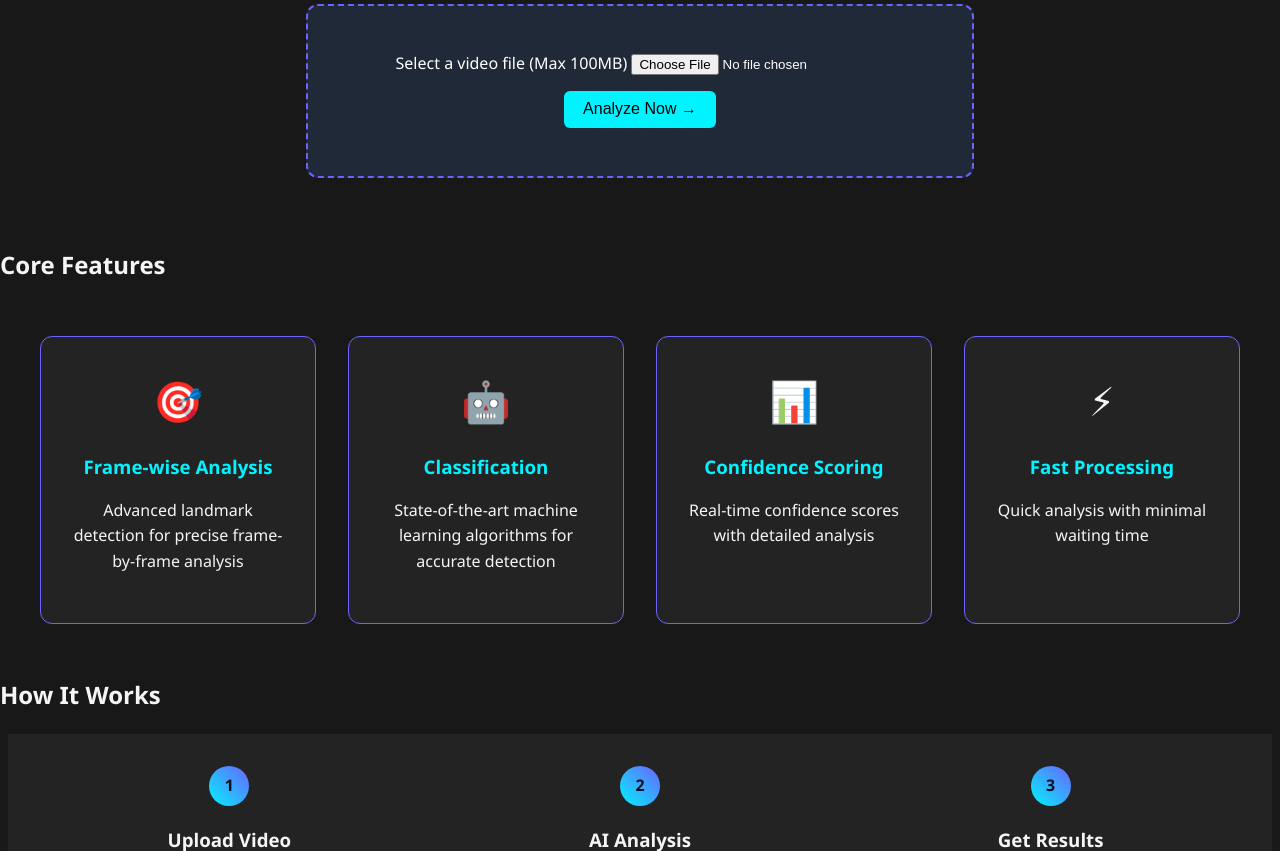
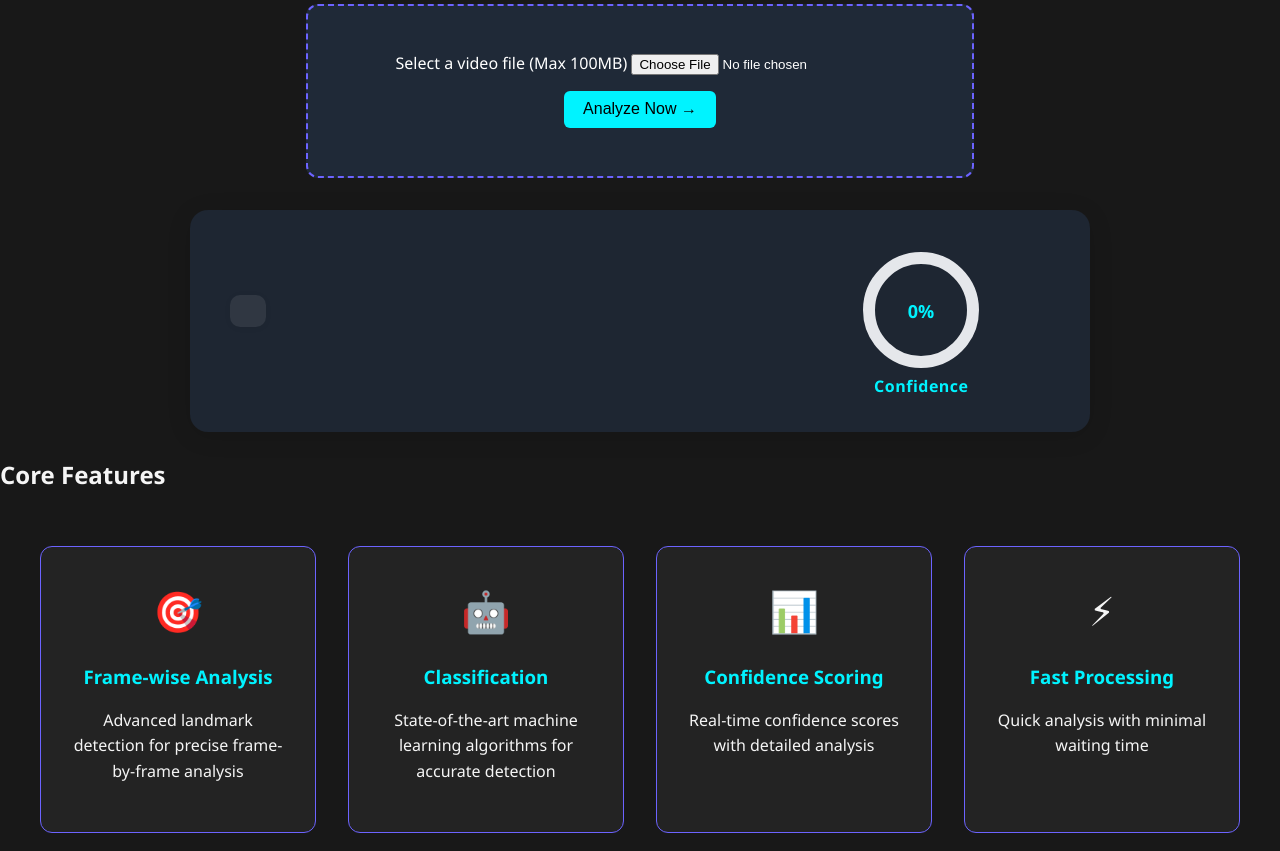
Before and after one commit to Rohankashid/Deepfake-Detection, a Flask app: page / in a window 1280 px wide. Shown: the part 419-1270 px from the top of the page. Run offline with Flask 2, Linux system fonts and the light colour scheme; parts of the project's set-up code (start-up, migrations or seed data) failed here and were passed over; some libraries are stand-ins or nearby versions.

Commit message:
Add confidence gauge display and styling to results section

```diff
--- a/static/css/styles.css
+++ b/static/css/styles.css
@@ -164,6 +164,98 @@
     font-weight: bold;
     margin-bottom: 16px;
     color: white;
+}
+
+.result-summary {
+    display: flex;
+    flex-direction: column;
+    align-items: center;
+    background: rgba(31, 41, 55, 0.85);
+    border-radius: 18px;
+    box-shadow: 0 4px 24px rgba(0,0,0,0.12);
+    padding: 32px 24px 24px 24px;
+    margin-bottom: 24px;
+    max-width: 480px;
+    margin-left: auto;
+    margin-right: auto;
+}
+
+.horizontal-result-summary {
+    display: flex;
+    flex-direction: row;
+    align-items: flex-start;
+    justify-content: center;
+    background: rgba(31, 41, 55, 0.85);
+    border-radius: 18px;
+    box-shadow: 0 4px 24px rgba(0,0,0,0.12);
+    padding: 40px 40px 32px 40px;
+    margin-bottom: 24px;
+    max-width: 820px;
+    margin-left: auto;
+    margin-right: auto;
+    gap: 48px;
+}
+
+.result-left {
+    flex: 2;
+    display: flex;
+    flex-direction: column;
+    align-items: flex-start;
+    min-width: 0;
+}
+
+.result-right {
+    flex: 1;
+    display: flex;
+    flex-direction: column;
+    align-items: center;
+    justify-content: flex-start;
+    min-width: 140px;
+}
+
+#confidenceGaugeContainer {
+    display: flex;
+    flex-direction: column;
+    align-items: center;
+    justify-content: center;
+    margin-bottom: 0;
+}
+
+.confidence-label {
+    text-align: center;
+    color: var(--primary, #00f3ff);
+    font-weight: 600;
+    margin-top: 4px;
+    font-size: 1rem;
+    letter-spacing: 0.5px;
+}
+
+#analysis-result {
+    font-size: 1.5rem;
+    font-weight: 700;
+    color: var(--primary, #00f3ff);
+    letter-spacing: 0.5px;
+    background: linear-gradient(90deg, var(--primary, #00f3ff), var(--secondary, #6c63ff));
+    -webkit-background-clip: text;
+    -webkit-text-fill-color: transparent;
+    text-fill-color: transparent;
+    text-align: left;
+    min-height: 2.2rem;
+    margin-bottom: 10px;
+}
+
+.justification-text {
+    background: rgba(255,255,255,0.08);
+    border-radius: 10px;
+    padding: 16px 18px;
+    color: #fff !important;         /* <-- Always white */
+    font-size: 1.08rem;
+    font-weight: 500;
+    text-align: left;
+    box-shadow: 0 1px 6px rgba(0,0,0,0.06);
+    line-height: 1.7;
+    max-width: 400px;
+    word-break: break-word;
 }
 
 /* #frameDisplay {
--- a/static/js/script.js
+++ b/static/js/script.js
@@ -124,6 +124,24 @@
 
             // Store the latest analysis data for the report
             window.latestAnalysisData = data;
+
+            // Show confidence gauge
+            const gaugeContainer = document.getElementById('confidenceGaugeContainer');
+            const arc = document.getElementById('confidenceArc');
+            const text = document.getElementById('confidenceText');
+            if (data.confidence) {
+                let conf = parseFloat(data.confidence); // e.g. "80.59%"
+                if (isNaN(conf)) conf = parseFloat(data.confidence.replace('%',''));
+                animateConfidenceGauge(Math.max(0, Math.min(100, conf)));
+                const percent = Math.max(0, Math.min(100, conf));
+                const circleLen = 2 * Math.PI * 52;
+                arc.setAttribute('stroke-dasharray', circleLen);
+                arc.setAttribute('stroke-dashoffset', circleLen - (circleLen * percent / 100));
+                text.textContent = percent.toFixed(1) + '%';
+                gaugeContainer.style.display = 'block';
+            } else {
+                gaugeContainer.style.display = 'none';
+            }
         } else {
             document.getElementById('loaderContainer').style.display = 'none';
             alert("Error analyzing video: " + xhr.statusText);
@@ -391,3 +409,28 @@
         });
     }
 });
+
+function animateConfidenceGauge(targetPercent) {
+    const arc = document.getElementById('confidenceArc');
+    const text = document.getElementById('confidenceText');
+    const gaugeContainer = document.getElementById('confidenceGaugeContainer');
+    const circleLen = 2 * Math.PI * 52;
+    let current = 0;
+    gaugeContainer.style.display = 'flex';
+
+    function animate() {
+        if (current < targetPercent) {
+            current += 1;
+            if (current > targetPercent) current = targetPercent;
+            arc.setAttribute('stroke-dasharray', circleLen);
+            arc.setAttribute('stroke-dashoffset', circleLen - (circleLen * current / 100));
+            text.textContent = current.toFixed(0) + '%';
+            requestAnimationFrame(animate);
+        } else {
+            arc.setAttribute('stroke-dasharray', circleLen);
+            arc.setAttribute('stroke-dashoffset', circleLen - (circleLen * targetPercent / 100));
+            text.textContent = targetPercent.toFixed(1) + '%';
+        }
+    }
+    animate();
+}
--- a/templates/index.html
+++ b/templates/index.html
@@ -54,9 +54,25 @@
 
             <div id="processingOverlay" class="processing-overlay">Analyzing Video...</div>
         </div>
-        <div id="resultContainer" class="result-container">
-            <div id="analysis-result"></div>
-            <div id="justification" class="justification-text"></div>
+        <div id="resultContainer" class="result-container" >
+            <div class="result-summary horizontal-result-summary">
+                <div class="result-left">
+                    <div id="analysis-result"></div>
+                    <div id="justification" class="justification-text"></div>
+                </div>
+                <div class="result-right">
+                    <div id="confidenceGaugeContainer">
+                        <svg id="confidenceGauge" width="120" height="120" viewBox="0 0 120 120">
+                            <circle cx="60" cy="60" r="52" stroke="#e5e7eb" stroke-width="12" fill="none"/>
+                            <circle id="confidenceArc" cx="60" cy="60" r="52" stroke="#00f3ff" stroke-width="12" fill="none"
+                                stroke-linecap="round" stroke-dasharray="326.7256" stroke-dashoffset="326.7256"
+                                transform="rotate(-90 60 60)"/>
+                            <text id="confidenceText" x="60" y="68" text-anchor="middle" font-size="18px" fill="#00f3ff" font-weight="bold">0%</text>
+                        </svg>
+                        <div class="confidence-label">Confidence</div>
+                    </div>
+                </div>
+            </div>
             <button id="analyzeAnotherBtn" style="display: none;">Analyze Another Video</button>
             <div id="downloadReportSection" class="download-report-section" style="display: none;">
                 <button id="downloadReportBtn" class="download-report-btn">⬇️ Download Detailed Report</button>
@@ -75,6 +91,17 @@
         <!-- Animated Spinner Loader -->
         <div id="spinnerLoader" style="display:none; justify-content:center; align-items:center; margin-bottom:1rem;">
             <div class="loader"></div>
+        </div>
+
+        <div id="confidenceGaugeContainer" style="display:none; margin: 0 auto 24px auto;">
+            <svg id="confidenceGauge" width="120" height="120" viewBox="0 0 120 120">
+                <circle cx="60" cy="60" r="52" stroke="#e5e7eb" stroke-width="12" fill="none"/>
+                <circle id="confidenceArc" cx="60" cy="60" r="52" stroke="#00f3ff" stroke-width="12" fill="none"
+                    stroke-linecap="round" stroke-dasharray="326.7256" stroke-dashoffset="326.7256"
+                    transform="rotate(-90 60 60)"/>
+                <text id="confidenceText" x="60" y="68" text-anchor="middle" font-size="18px" fill="#00f3ff" font-weight="bold">0%</text>
+            </svg>
+            <div style="text-align:center; color:var(--primary); font-weight:600; margin-top:4px;">Confidence</div>
         </div>
     </section>
 
```
